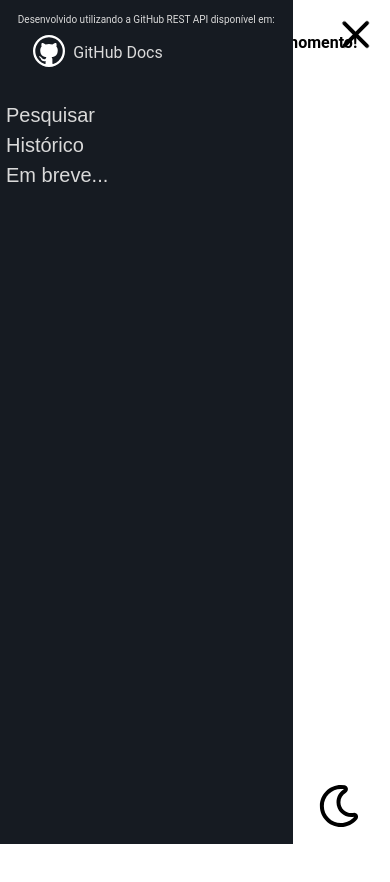
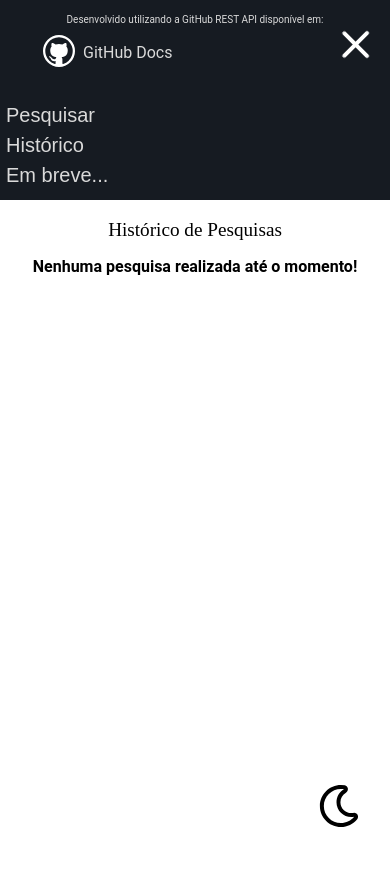
Before and after one commit to mateuskuritza/Buscador-Github, a React (Create React App) app: page /historico in a window 390 px wide. Both pictures are taken after a click on the element 356 px from the left and 18 px from the top of the page. Shown: the top 882 px of the page. Before the commit the page ends 860 px from the top, so only its background shows below. Built offline with nearby package versions, Linux system fonts and the light colour scheme.

Commit message:
responsive layout refactoring

```diff
--- a/src/App.js
+++ b/src/App.js
@@ -1,5 +1,5 @@
 import { BrowserRouter as Router, Switch, Route } from "react-router-dom";
-import { useState } from "react";
+import { useState, useEffect } from "react";
 
 import "./assets/styles/reset.css";
 import "react-loader-spinner/dist/loader/css/react-spinner-loader.css";
@@ -14,22 +14,37 @@ import Repositories from "./pages/repositorios/Repositories";
 import ThemeButton from "./components/ThemeButton";
 
 import UserNameContext from "./contexts/UserNameContext";
+import SideMenu from "./components/SideMenu.js/SideMenu";
+import MobileButton from "./components/SideMenu.js/MobileButton";
 
 function App() {
     const [userName, setUserName] = useState(null);
     const [darkTheme, setDarkTheme] = useState(false);
 
+
+    const [sideMenuClosed, setSideMenuClosed] = useState(true);
+    const [width, setWidth] = useState(window.innerWidth);
+    useEffect(() => {
+        const handleResizeWindow = () => setWidth(window.innerWidth);
+        window.addEventListener("resize", handleResizeWindow);
+        return () => {
+            window.removeEventListener("resize", handleResizeWindow);
+        };
+    }, []);
+
     return (
         <UserNameContext.Provider value={{ userName, setUserName }}>
             <ThemeProvider theme={darkTheme ? dark : light}>
+                <GlobalStyle />
+                <ThemeButton darkTheme={darkTheme} setDarkTheme={setDarkTheme} />
+                {width <= 630 && <MobileButton sideMenuClosed={sideMenuClosed} setSideMenuClosed={setSideMenuClosed} />}
                 <Router>
-					<GlobalStyle />
+                    {(width > 630 || !sideMenuClosed) && <SideMenu width={width} />}
                     <Switch>
                         <Route path="/" exact component={Home} />
                         <Route path="/historico" exact component={History} />
                         <Route path="/repositorios" exact component={Repositories} />
                     </Switch>
-					<ThemeButton darkTheme={darkTheme} setDarkTheme={setDarkTheme} />
                 </Router>
             </ThemeProvider>
         </UserNameContext.Provider>
--- a/src/assets/styles/global.js
+++ b/src/assets/styles/global.js
@@ -23,7 +23,11 @@ body {
 }
 
 #root {
-  min-height: 100vh;
+  display: flex;
+
+  @media (max-width: 630px) {
+		flex-direction: column;
+	}
 }
 
 @keyframes burger-fill-in {
--- a/src/components/PageConfig.js
+++ b/src/components/PageConfig.js
@@ -1,11 +1,10 @@
 import styled from "styled-components";
 
 const PageContainer = styled.div`
-	width: 100%;
 	display: flex;
-    height: 100vh;
+    width: 100%;
 
-	@media (max-width: 580px) {
+    @media (max-width: 630px) {
 		flex-direction: column;
 		align-items: center;
 	}
--- a/src/components/SideMenu.js/Content.js
+++ b/src/components/SideMenu.js/Content.js
@@ -18,5 +18,5 @@ const ContentContainer = styled.div`
     flex-direction: column;
     width: 100%;
     margin-top: 30px;
-
+    padding-bottom: 10px;
 `;
--- a/src/components/SideMenu.js/MobileButton.js
+++ b/src/components/SideMenu.js/MobileButton.js
@@ -1,10 +1,8 @@
 import styled from "styled-components";
 
-import SideMenu from "./SideMenu";
-
-export default function MobileButton({ isClosed, setIsClosed }) {
+export default function MobileButton({ sideMenuClosed, setSideMenuClosed }) {
     return (
-		<ButtonContainer isClosed={isClosed} onClick={() => setIsClosed(!isClosed)} className={isClosed ? "is-closed" : "is-open"}>
+        <ButtonContainer sideMenuClosed={sideMenuClosed} onClick={() => setSideMenuClosed(!sideMenuClosed)} className={sideMenuClosed ? "is-closed" : "is-open"}>
             <div className="burger-icon">
                 <div className="burger-container">
                     <span className="burger-bun-top"></span>
@@ -30,27 +28,29 @@ export default function MobileButton({ isClosed, setIsClosed }) {
                     <div className="path-rotation"></div>
                 </div>
             </div>
-			{!isClosed && <SideMenu mobile />}
         </ButtonContainer>
     );
 }
 
 const ButtonContainer = styled.div`
-	--color: ${(props) => props?.theme?.colors?.textMain};
+	--color: ${(props) => props.sideMenuClosed ? "black" : "white"};
 	--blue: transparent; // background color
 	--animation: 0.6s; // animation speed
 	--scale: 1; // icon scale 68/68 default
 
 	transform: scale(var(--scale));
 	display: block;
+	padding-top: 20px;
 	width: 68px;
-	padding-top: 20px;
 	height: 68px;
 	background: var(--blue);
 	user-select: none;
 	cursor: pointer;
-	margin: 0 0 -20px auto;
+
+    position: fixed;
 	z-index: 3;
+    right: 0;
+    top: 10px;
 
 	.path-burger {
 		position: absolute;
--- a/src/components/SideMenu.js/SideMenu.js
+++ b/src/components/SideMenu.js/SideMenu.js
@@ -3,25 +3,19 @@ import styled from "styled-components";
 import Content from "./Content";
 import Topo from "./Top";
 
-export default function SideMenu({ mobile }) {
-	return (
-		<SideMenuContainer mobile={mobile}>
-			<Topo />
-			<Content />
-		</SideMenuContainer>
-	);
+export default function SideMenu({ width }) {
+    return (
+        <SideMenuContainer width={width}>
+            <Topo />
+            <Content />
+        </SideMenuContainer>
+    );
 }
 
 const SideMenuContainer = styled.div`
-	width: ${(props) => (props?.mobile ? "75vw" : "30vw")};
-	position: ${(props) => (props?.mobile ? "fixed" : "inherit")};
-	top: 0;
-	right: clamp(20px, 25vw, 1000px);
-	height: 100vh;
-	min-width: 240px;
 	background-color: ${(props) => props?.theme?.colors?.sideMenuBackgroundMain};
-
 	display: flex;
 	align-items: flex-start;
 	flex-direction: column;
+    width: ${props => props.width >= 630 ? '30vw' : '100%'};
 `;
--- a/src/components/SideMenu.js/SideMenuResponsive.js
+++ /dev/null
@@ -1,19 +0,0 @@
-import { useEffect, useState } from "react";
-import SideMenu from "./SideMenu";
-
-import MobileButton from "./MobileButton";
-export default function SideMenuResponsive() {
-	const [width, setWidth] = useState(window.innerWidth);
-	useEffect(() => {
-		const handleResizeWindow = () => setWidth(window.innerWidth);
-		window.addEventListener("resize", handleResizeWindow);
-		return () => {
-			window.removeEventListener("resize", handleResizeWindow);
-		};
-	}, []);
-
-	const [isClosed, setIsClosed] = useState(true);
-	if (width <= 580) return <MobileButton isClosed={isClosed} setIsClosed={setIsClosed} />;
-
-	return <SideMenu />;
-}
--- a/src/components/Title.js
+++ b/src/components/Title.js
@@ -1,7 +1,7 @@
 import styled from "styled-components";
 
 export default function Title({ content }) {
-	return <TitleContainer>{content}</TitleContainer>;
+    return <TitleContainer>{content}</TitleContainer>;
 }
 
 const TitleContainer = styled.p`
@@ -11,10 +11,8 @@ const TitleContainer = styled.p`
 	padding: 20px 5px 10px 5px;
 	text-align: center;
 
-	@media (max-width: 500px) {
-		text-align: left;
+	@media (max-width: 630px) {
 		font-size: 1.2em;
-		padding: 0;
-		padding-right: 50px;
+		padding: 20px;
 	}
 `;
--- a/src/pages/historico/HistoricInfos.js
+++ b/src/pages/historico/HistoricInfos.js
@@ -71,4 +71,14 @@ const HistoricInfosContainer = styled.div`
 			background-color: rgb(224, 224, 224);
 		}
 	}
+
+    @media (max-width: 360px) {
+        margin: 20px auto;
+        table{
+        font-size: 12px;
+        td{
+            padding: 4px;
+        }
+        }
+    }
 `;
--- a/src/pages/historico/History.js
+++ b/src/pages/historico/History.js
@@ -1,5 +1,3 @@
-import SideMenuResponsive from "../../components/SideMenu.js/SideMenuResponsive";
-
 import Title from "../../components/Title";
 import HistoricInfos from "./HistoricInfos";
 import { PageContainer, Content } from "../../components/PageConfig";
@@ -7,7 +5,6 @@ import { PageContainer, Content } from "../../components/PageConfig";
 export default function History() {
 	return (
 		<PageContainer>
-			<SideMenuResponsive />
 			<Content>
 				<Title content="Histórico de Pesquisas" />
 				<HistoricInfos />
--- a/src/pages/home/Home.js
+++ b/src/pages/home/Home.js
@@ -1,12 +1,10 @@
 import Title from "../../components/Title";
 import DebounceInput from "./inputSearch/DebouceInput";
 import UserInfos from "./UserInfos";
-import SideMenuResponsive from "../../components/SideMenu.js/SideMenuResponsive";
 import { PageContainer, Content } from "../../components/PageConfig";
 export default function Home() {
 	return (
 		<PageContainer>
-			<SideMenuResponsive />
 			<Content>
 				<Title content="Buscador de Usuários do Github!" />
 				<DebounceInput />
--- a/src/pages/repositorios/Repositories.js
+++ b/src/pages/repositorios/Repositories.js
@@ -1,5 +1,4 @@
 import Title from "../../components/Title";
-import SideMenuResponsive from "../../components/SideMenu.js/SideMenuResponsive";
 import { PageContainer, Content } from "../../components/PageConfig";
 import { useContext } from "react";
 import UserNameContext from "../../contexts/UserNameContext";
@@ -11,7 +10,6 @@ export default function Repositories() {
 
 	return (
 		<PageContainer>
-			<SideMenuResponsive />
 			<Content>
 				<Title content={userName && "Repositórios do " + userName.substring(0, 30)} />
 				<RepositoriesInfos userName={userName} />
```
Lines whose indentation alone changed are shown as unchanged.
